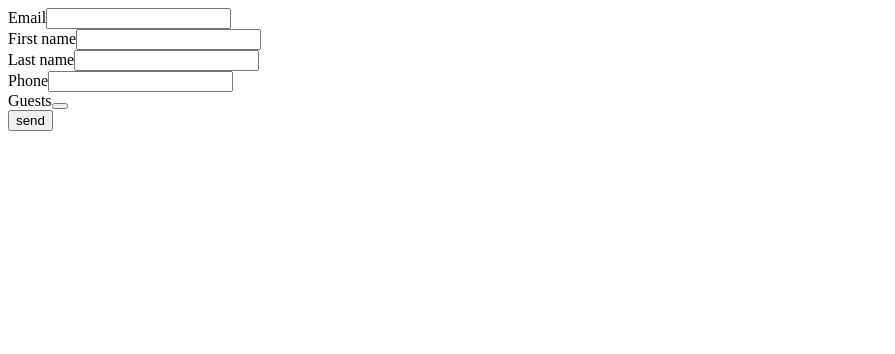
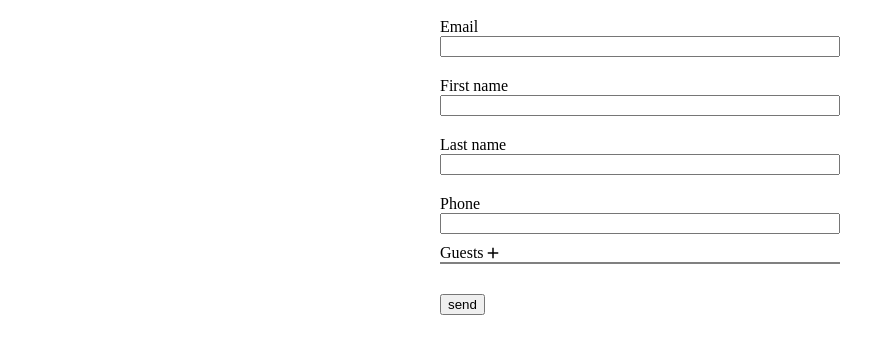
Before and after one commit to Yntik/vue_pet, a Vue app: page / in a window 1280 px wide. Shown: the top 354 px of the page, without its empty margins (0-895 px from the left). Built offline with nearby package versions, Linux system fonts and the light colour scheme; the HTML template or start-up script is replaced by a standard one.

Commit message:
dz-1-From

```diff
--- a/package.json
+++ b/package.json
@@ -21,7 +21,10 @@
     "css-loader": "^3.2.0",
     "eslint": "^5.16.0",
     "eslint-plugin-vue": "^5.0.0",
+    "file-loader": "^4.2.0",
     "html-webpack-plugin": "^3.2.0",
+    "node-sass": "^4.12.0",
+    "sass-loader": "^8.0.0",
     "vue-loader": "^15.7.1",
     "vue-style-loader": "^4.1.2",
     "vue-template-compiler": "^2.6.10",
--- a/src/components/Form.vue
+++ b/src/components/Form.vue
@@ -1,6 +1,6 @@
 <template>
     <div class="container">
-        <form class="content">
+        <form v-if="isForm" class="form-content">
             <div class="input-wrap">
                 <label>Email</label>
                 <input type="email" v-model="person.email" />
@@ -18,22 +18,42 @@
                 <input type="text" v-model.number="person.phone" />
             </div>
             <div class="add-guests-wrap">
-                <label>Guests</label>
-                <button @click="addGuest"></button>
+                <div @click="addGuest">
+                    Guests
+                    <img src="../assets/twotone_add_black_18dp.png"/>
+                </div>
             </div>
             <div class="guests-list">
                 <div v-for="(guest, i) in guests">
                     <div class="input-wrap">
-                        <label>Guest {{i + 1}}</label>
+                        <label @click="removeGuest(i)">Guest {{i + 1}}</label>
                         <input type="text" v-model="guest.name">
                     </div>
                 </div>
 
             </div>
-            <div>
-                <input type="submit" value="send"/>
+            <div class="submit">
+                <input type="submit" @click.prevent="isForm = !isForm" value="send"/>
             </div>
         </form>
+        <div v-else class="table-content">
+            <div class="labels">
+                <div>Email</div>
+                <div>First name</div>
+                <div>Last name</div>
+                <div>Phone</div>
+                <div>Guests</div>
+            </div>
+            <div class="information">
+                <div>{{person.email}}</div>
+                <div>{{person.firstName}}</div>
+                <div>{{person.lastName}}</div>
+                <div>{{person.phone}}</div>
+                <div v-for="guest in guests">
+                    <div> {{guest.name}}</div>
+                </div>
+            </div>
+        </div>
     </div>
 </template>
 
@@ -48,7 +68,8 @@
                     lastName: '',
                     phone: '',
                 },
-                guests: []
+                guests: [],
+                isForm: true
             }
         },
 
@@ -57,11 +78,56 @@
                 this.guests.push({
                     name: ''
                 })
+            },
+            removeGuest(i) {
+                this.guests.splice(i, 1);
             }
         }
     }
 </script>
 
-<style scoped>
-
+<style lang="scss">
+    .container {
+        display: grid;
+        grid-template-columns: 1fr 400px 1fr;
+        .form-content{
+            grid-column: 2/span 1;
+            .input-wrap, .guests-list {
+                display: flex;
+                flex-direction: column;
+                padding: 10px 0;
+            }
+            .add-guests-wrap {
+                div {
+                    display: flex;
+                    flex-direction: row;
+                }
+                border-bottom: solid 2px gray;
+            }
+            .submit {
+                padding: 10px 0;
+            }
+        }
+        .table-content {
+            padding: 10px;
+            grid-column: 2/span 1;
+            border: solid 1px black;
+            display: grid;
+            grid-template-columns: 100px 250px;
+            .labels {
+                grid-column: 1/span 1;
+                div {
+                    padding: 10px;
+                    border: solid 1px black;
+                }
+            }
+            .information {
+                grid-column: 2/span 1;
+                div {
+                    padding: 10px;
+                    border: solid 1px black;
+                }
+            }
+        }
+    }
 </style>
```
Also changed, not shown: src/assets/twotone_add_black_18dp.png (added), 1 other file (tests, documents, lock files or other folders).
